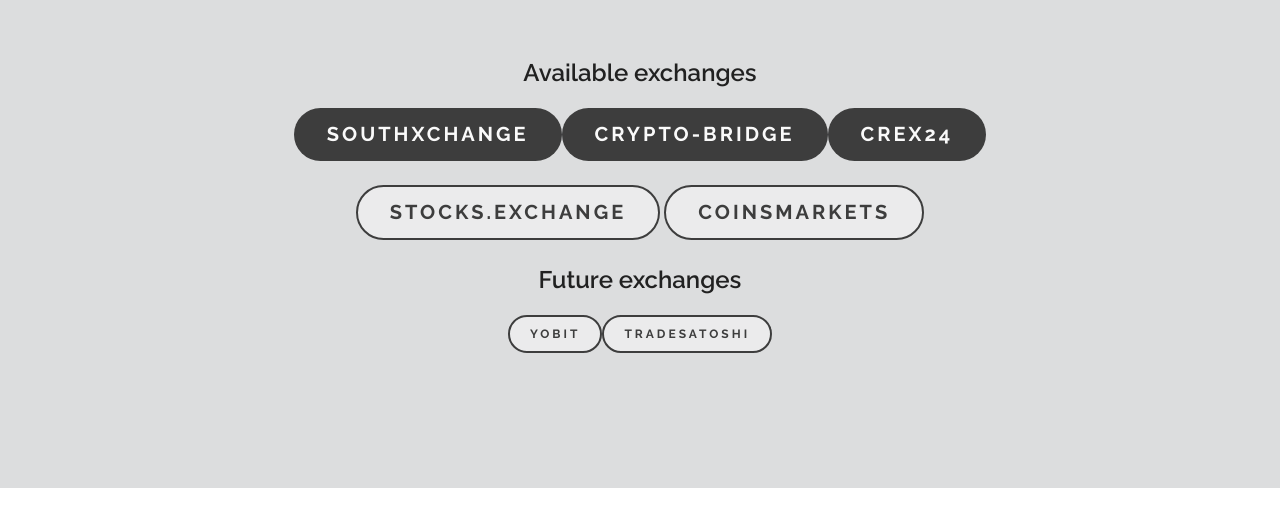
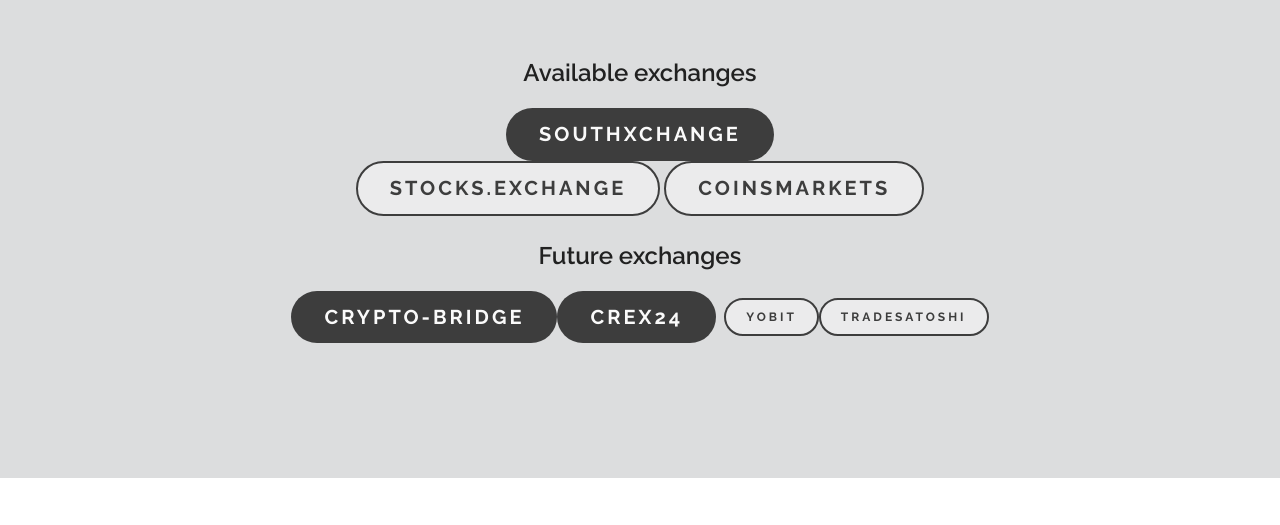
Before and after one commit to artaxcommittee/artaxcoin.org, a plain HTML site: page index.html in a window 1280 px wide. Shown: the part 5930-6455 px from the top of the page. Drawn offline with Linux system fonts and the light colour scheme; a web font is replaced by a local one.

Commit message:
Updated exchanges

```diff
--- a/index.html
+++ b/index.html
@@ -450,10 +450,10 @@
           <!-- Buttons Large -->
           <div class="col-lg-12 col-sm-12 text-center wow fadeInUp">
 		      <h3 class="section-title text-center">Available exchanges</h3>&nbsp;<P>
-<a href="https://www.southxchange.com/Market/Book/XAX/BTC" class="btn btn-lg btn-primary">SouthXchange</a><a href="" class="btn btn-lg btn-primary">Crypto-Bridge</a><a href="" class="btn btn-lg btn-primary">Crex24</a><BR>&nbsp;<P><a href="https://stocks.exchange/trade/XAX/BTC" class="btn btn-lg btn-outline">Stocks.Exchange</a>
+<a href="https://www.southxchange.com/Market/Book/XAX/BTC" class="btn btn-lg btn-primary">SouthXchange</a><BR><P><a href="https://stocks.exchange/trade/XAX/BTC" class="btn btn-lg btn-outline">Stocks.Exchange</a>
             <a href="" class="btn btn-lg btn-outline">Coinsmarkets</a><P>&nbsp;<P>
 			   <h3 class="section-title text-center">Future exchanges</h3>&nbsp;<P>
-
+            <a href="" class="btn btn-lg btn-primary">Crypto-Bridge</a><a href="" class="btn btn-lg btn-primary">Crex24</a>&nbsp;
             <a href="https://yobit.net" class="btn btn-sm btn-outline">Yobit</a><a href="https://tradesatoshi.com" class="btn btn-sm btn-outline">TradeSatoshi</a>
 
 
```
